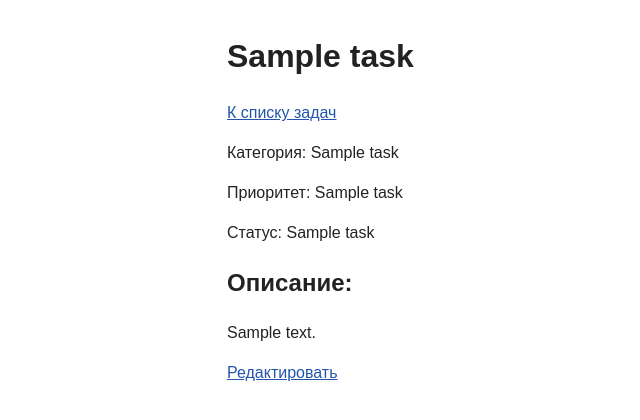
After one commit to igokos13/task_maneger, a Flask app: template templates/detail.html in a window 1280 px wide. The commit adds this page. Shown: the top 420 px of the page, without its empty margins (13-653 px from the left). Run offline with Flask 3, Linux system fonts and the light colour scheme; the template is opened without the code that fills it: most values are stand-ins (such as "Sample title", 1, 10 or a date in 2020).

Commit message:
update files

```diff
--- a/app.py
+++ b/app.py
@@ -1,15 +1,94 @@
-from flask import Flask, render_template
-from models import get_tasks
+from flask import Flask, render_template, request, redirect, url_for, abort
 
+from models.tasks import list_tasks, get_task, create_task, update_task
+from models.categories import list_categories
+from models.priorities import list_priorities
+from models.statutes import list_statuses
 
 app = Flask(__name__, template_folder='./templates')
 
-@app.route('/') #https://my-site.com
-def index():
-    tasks=get_tasks()
-    return render_template('index.html')
+
+def validate_task(task: dict, category_list: list[dict],
+                  priority_list: list[dict], status_list: list[dict]) -> str:
+    if not task["title"]:
+        return "Введите название задачи."
+    if task["category_id"] not in [str(category["id"]) for category in category_list]:
+        return "Выберите существующую категорию."
+    if task["priority_id"] not in [str(priority["id"]) for priority in priority_list]:
+        return "Выберите существующий приоритет."
+    if task["status_id"] not in [str(status["id"]) for status in status_list]:
+        return "Выберите существующий статус."
+    return ""
 
 
+def read_form() -> dict:
+    return {
+        "title": request.form.get("title", "").strip(),
+        "description": request.form.get("description", ""),
+        "category_id": request.form.get("category_id", ""),
+        "priority_id": request.form.get("priority_id", ""),
+        "status_id": request.form.get("status_id", ""),
+    }
 
-if __name__=='__main__':
-    app.run(debug=True)
+
+@app.route('/tasks')  # https://localhost:500/tasks
+def index():
+    tasks = list_tasks()
+    return render_template('index.html', tasks=tasks)
+
+
+@app.route('/tasks/<int:task_id>')  # https://localhost:500/tasks/3
+def detail(task_id: int):
+    task = get_task(task_id)
+    print(task)
+    return render_template('detail.html', task=task)
+
+
+@app.route('/tasks/new', methods=["GET", "POST"])
+def create():
+    category_list = list_categories()
+    priority_list = list_priorities()
+    status_list = list_statuses()
+    task = {"title": "", "description": "", "category_id": "", "priority_id": "", "status_id": ""}
+    error = ''
+
+    if request.method == 'POST':
+        task = read_form()
+        error = validate_task(task, category_list, priority_list, status_list)
+
+        if not error:
+            task_id = create_task(task)
+            return redirect(url_for('detail', task_id=task_id))
+
+    return render_template('form.html', task=task, error=error,
+                           categories=category_list, priorities=priority_list, statuses=status_list)
+
+
+@app.route('/tasks/<int:task_id>/edit', methods=["GET", "POST"])
+def edit(task_id: int):
+    task = get_task(task_id=task_id)
+    if task is None:
+        abort(404)
+
+    task["category_id"] = str(task["category_id"])
+    task["priority_id"] = str(task["priority_id"])
+    task["status_id"] = str(task["status_id"])
+
+    category_list = list_categories()
+    priority_list = list_priorities()
+    status_list = list_statuses()
+    error = ''
+
+    if request.method == 'POST':
+        task = read_form()
+        error = validate_task(task, category_list, priority_list, status_list)
+
+        if not error:
+            update_task(task_id, task)
+            return redirect(url_for('detail', task_id=task_id))
+
+    return render_template('form.html', task=task, error=error,
+                           categories=category_list, priorities=priority_list, statuses=status_list)
+
+if __name__ == '__main__':
+    app.run(debug=True, port=5001)
--- /dev/null
+++ b/models/categories.py
@@ -0,0 +1,6 @@
+from db import get_connection
+
+
+def list_categories() -> list[dict]:
+    with get_connection() as connection:
+        return connection.execute("SELECT id, name FROM categories ORDER BY id").fetchall()
--- /dev/null
+++ b/models/priorities.py
@@ -0,0 +1,6 @@
+from db import get_connection
+
+
+def list_priorities() -> list[dict]:
+    with get_connection() as connection:
+        return connection.execute("SELECT id, code, name FROM priorities ORDER BY id").fetchall()
--- /dev/null
+++ b/models/statutes.py
@@ -0,0 +1,6 @@
+from db import get_connection
+
+
+def list_statuses() -> list[dict]:
+    with get_connection() as connection:
+        return connection.execute("SELECT id, code, name FROM statuses ORDER BY id").fetchall()
--- /dev/null
+++ b/static/style.css
@@ -0,0 +1,17 @@
+body {
+  max-width: 800px;
+  margin: 32px auto;
+  padding: 0 16px;
+  color: #222;
+  font: 16px/1.5 sans-serif;
+  overflow-wrap: anywhere;
+}
+a { color: #2255aa; }
+input, textarea, select, button { padding: 6px; font: inherit; max-width: 100%; box-sizing: border-box; }
+input, textarea { width: 100%; }
+button { cursor: pointer; }
+.table-wrapper { overflow-x: auto; }
+table { width: 100%; margin-top: 24px; border-collapse: collapse; }
+th, td { padding: 8px; border: 1px solid #ccc; text-align: left; }
+.error { color: #b00020; }
+.description { white-space: pre-wrap; }
--- /dev/null
+++ b/templates/detail.html
@@ -0,0 +1,23 @@
+<!doctype html>
+<html lang="ru">
+<head>
+    <meta charset="UTF-8">
+    <meta name="viewport"
+          content="width=device-width, user-scalable=no, initial-scale=1.0, maximum-scale=1.0, minimum-scale=1.0">
+    <meta http-equiv="X-UA-Compatible" content="ie=edge">
+    <title>{{ task.title }}</title>
+    <link rel="stylesheet" href="{{ url_for('static', filename='style.css') }}">
+</head>
+<body>
+    <h1>{{ task.title }}</h1>
+    <p><a href="{{ url_for('index') }}">К списку задач</a></p>
+    <div>
+        <p>Категория: {{ task.category_name }}</p>
+        <p>Приоритет: {{ task.priority_name }}</p>
+        <p>Статус: {{ task.status_name }}</p>
+        <h2>Описание:</h2>
+        <p class="description">{{ task.description }}</p>
+        <p><a href="{{ url_for('edit', task_id=task.id) }}">Редактировать</a></p>
+    </div>
+</body>
+</html>
```
Also changed, not shown: models/tasks.py (+55 -0 lines), templates/form.html (added, +52 -0 lines), templates/index.html (+20 -3 lines).
